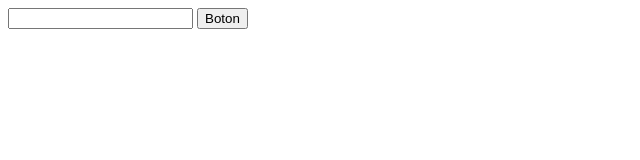
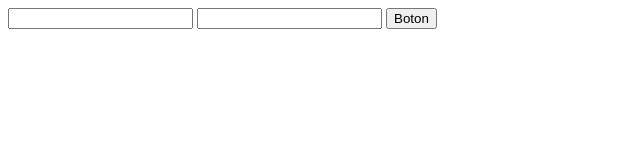
Before and after one commit to HenryMIT/Hello-Word-Git, a plain HTML site: page index.html in a window 1280 px wide. Shown: the whole page, without its empty margins (0-640 px from the left). Drawn offline with Linux system fonts and the light colour scheme.

Commit message:
Se coloco otro input

```diff
--- a/index.html
+++ b/index.html
@@ -9,6 +9,7 @@
         <title>Documento de Git Modificado!</title>
         <form action="#" type="get">
             <input type="text" name="firtsName" id="firtsName">
+            <input type="text" name="firtsName" id="firtsName">
             <input type="button" value="Boton">
         </form>
     </body>
```
